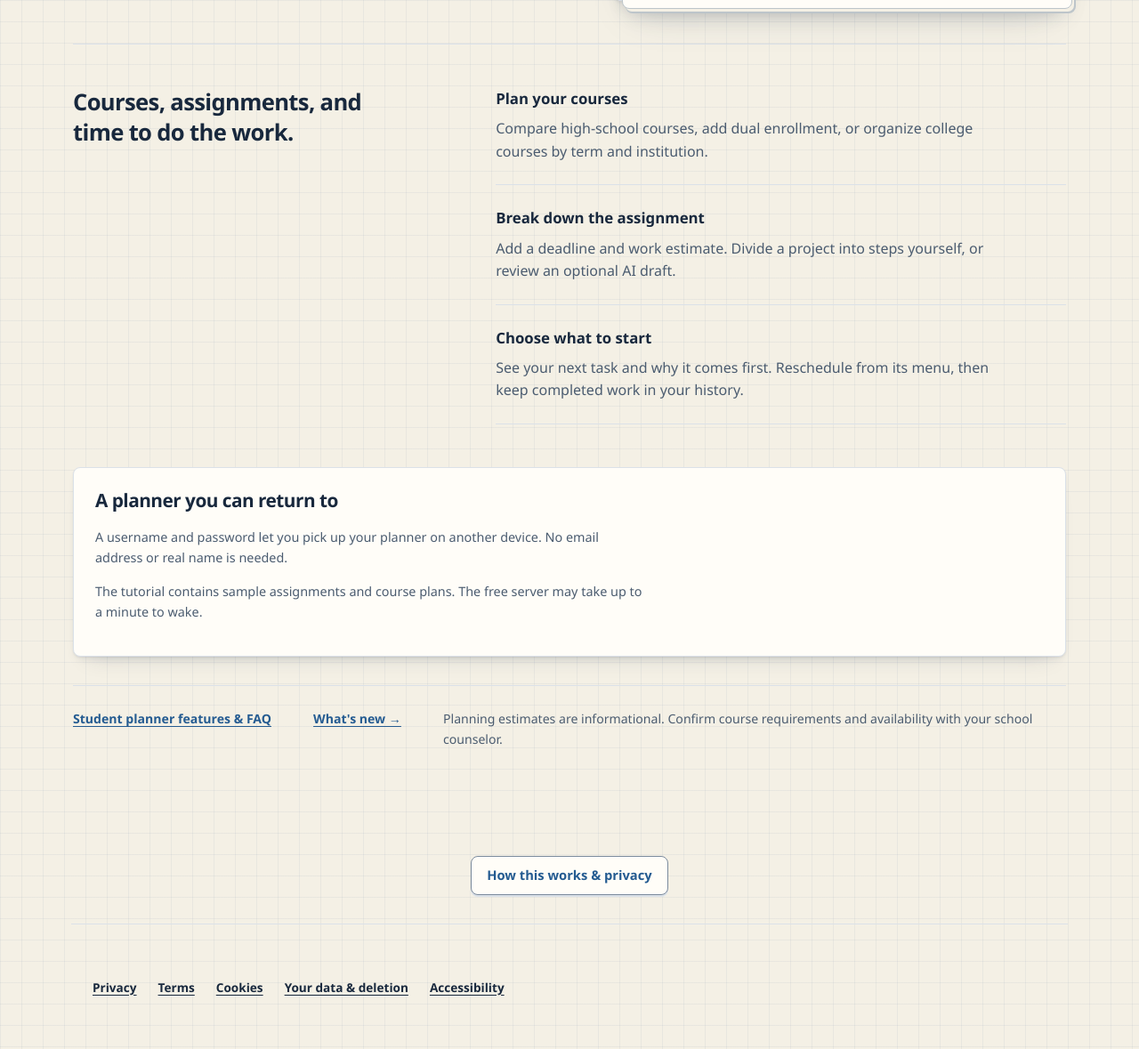
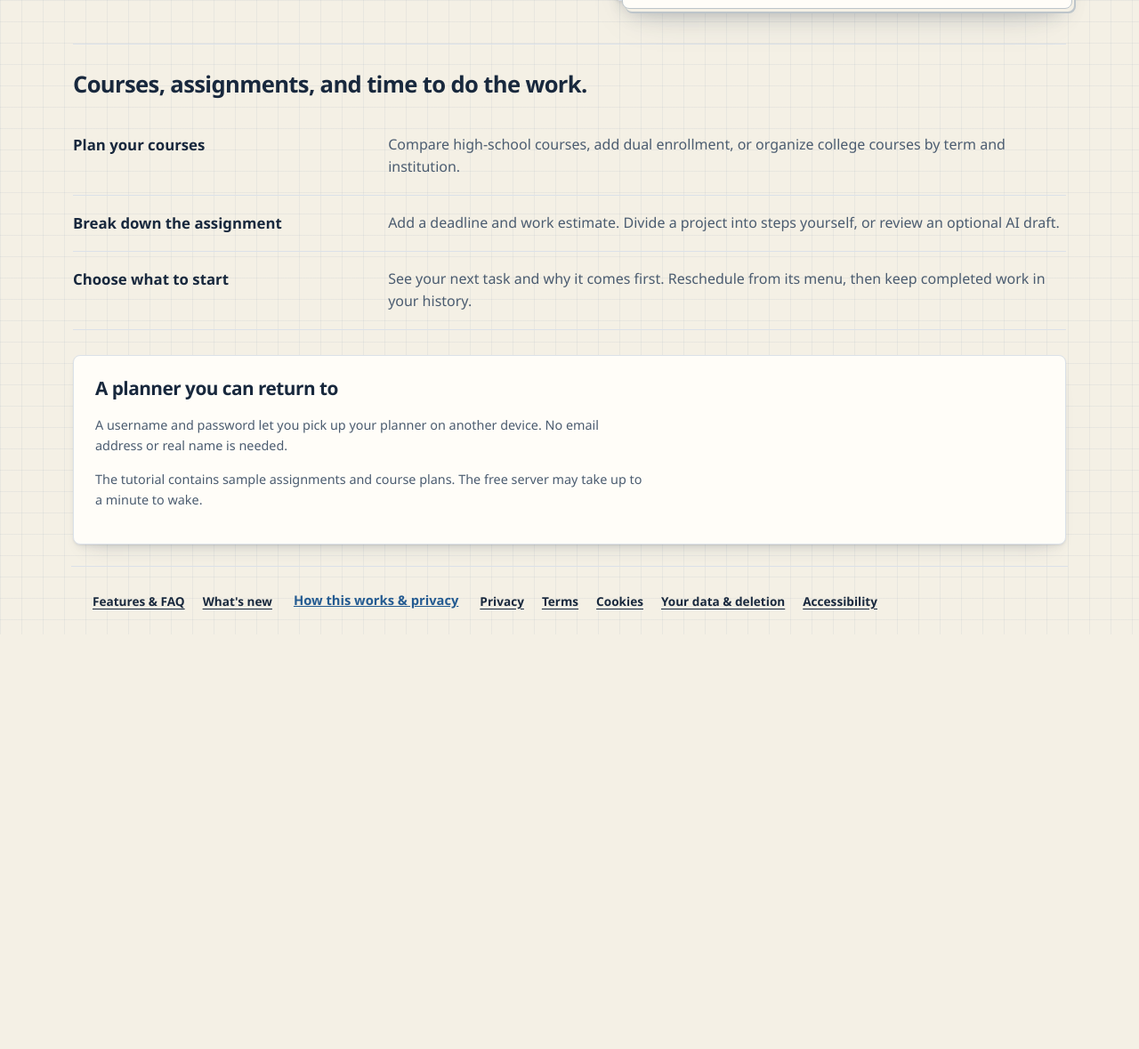
Before and after one commit to JVijay08/StudentSuccess, a Flask app: page / in a window 1280 px wide. Shown: the part 672-1851 px from the top of the page at 89% size. After the commit the page ends 1369 px from the top, so only its background shows below. Run offline with Flask 3, Linux system fonts and the light colour scheme.

Commit message:
Remove redundant course-plan banner and tighten landing and dashboard layouts

```diff
--- a/static/css/workspace_refresh.css
+++ b/static/css/workspace_refresh.css
@@ -122,3 +122,21 @@ body.notebook-dashboard .grid{grid-template-columns:repeat(2,minmax(0,1fr));gap:
 body.notebook-dashboard .grid>.card{grid-column:auto;grid-row:auto}
 body .illustrated-title:empty,body .feature-art:empty{display:none}
 @media(max-width:680px){body .dashboard-header{display:block}body.notebook-dashboard .grid{grid-template-columns:1fr}body main>header{gap:12px}}
+
+/* Compact page endings and align the screenshot-reported dashboard seams. */
+body.fieldnotes-landing .planning-overview{display:block;padding:28px 0}
+body.fieldnotes-landing .planning-overview h2{max-width:none;margin-bottom:20px}
+body.fieldnotes-landing .planning-overview dl>div{display:grid;grid-template-columns:minmax(180px,.65fr) minmax(0,1.5fr);gap:24px;padding:18px 0}
+body.fieldnotes-landing .planning-overview dd{margin:0;max-width:none}
+body.fieldnotes-landing main{padding-bottom:24px}
+body.fieldnotes-landing .storage-choice{margin-bottom:0}
+body.fieldnotes-landing .legal-footer{display:flex;align-items:center;justify-content:flex-start;flex-wrap:wrap;gap:8px 24px;margin-top:0;padding:16px 24px}
+body.fieldnotes-landing .legal-footer nav{padding:0;margin:0;gap:8px 20px;justify-content:flex-start}
+body.fieldnotes-landing .legal-footer #welcome-reopen{margin:0;padding:8px 0;border:0;box-shadow:none;background:none;text-decoration:underline;min-height:44px}
+body.notebook-dashboard .grid{align-items:stretch}
+body.notebook-dashboard .grid>.card:last-child:nth-child(odd){grid-column:1/-1}
+body .focus-section-title{max-width:none;width:100%}
+body .focus-card .priority-item:not(:first-child){border-bottom:0}
+body .focus-card .priority-list{border-bottom:1px solid var(--line);padding-bottom:12px}
+body #orientation-reopen{margin-top:24px}
+@media(max-width:680px){body.fieldnotes-landing .planning-overview dl>div{grid-template-columns:1fr;gap:6px}body.fieldnotes-landing .legal-footer{gap:8px 16px;padding:16px}}
--- a/templates/_legal_footer.html
+++ b/templates/_legal_footer.html
@@ -1,4 +1,4 @@
-<footer class="legal-footer"><nav aria-label="Policies and support">
+<footer class="legal-footer">{% if landing_footer|default(false) %}<nav aria-label="About StudentSuccess"><a href="{{ url_for('seo.features') }}">Features &amp; FAQ</a><a href="{{ url_for('main.updates') }}">What's new</a></nav>{% include '_welcome.html' %}{% endif %}<nav aria-label="Policies and support">
   <a href="{{ url_for('legal.notice', page='privacy') }}">Privacy</a>
   <a href="{{ url_for('legal.notice', page='terms-of-service') }}">Terms</a>
   <a href="{{ url_for('legal.notice', page='cookies') }}">Cookies</a>
--- a/templates/landing.html
+++ b/templates/landing.html
@@ -39,14 +39,10 @@
     </section>
     <section class="storage-choice"><h2>A planner you can return to</h2><p>A username and password let you pick up your planner on another device. No email address or real name is needed.</p><p>The tutorial contains sample assignments and course plans. The free server may take up to a minute to wake.</p></section>
 
-    <footer>
-      <p><a href="{{ url_for('seo.features') }}">Student planner features &amp; FAQ</a></p>
-      <p><a href="{{ nav_url('main.updates') }}">What&apos;s new &rarr;</a></p>
-      <p>Planning estimates are informational. Confirm course requirements and availability with your school counselor.</p>
-    </footer>
+
   </main>
   <script src="{{ url_for('static', filename='js/accessibility.js') }}"></script>
 
-  {% include '_welcome.html' %}
+  {% set landing_footer = true %}
 {% include '_legal_footer.html' %}</body>
 </html>
```
Also changed, not shown: templates/course_plan.html (+0 -1 lines).
